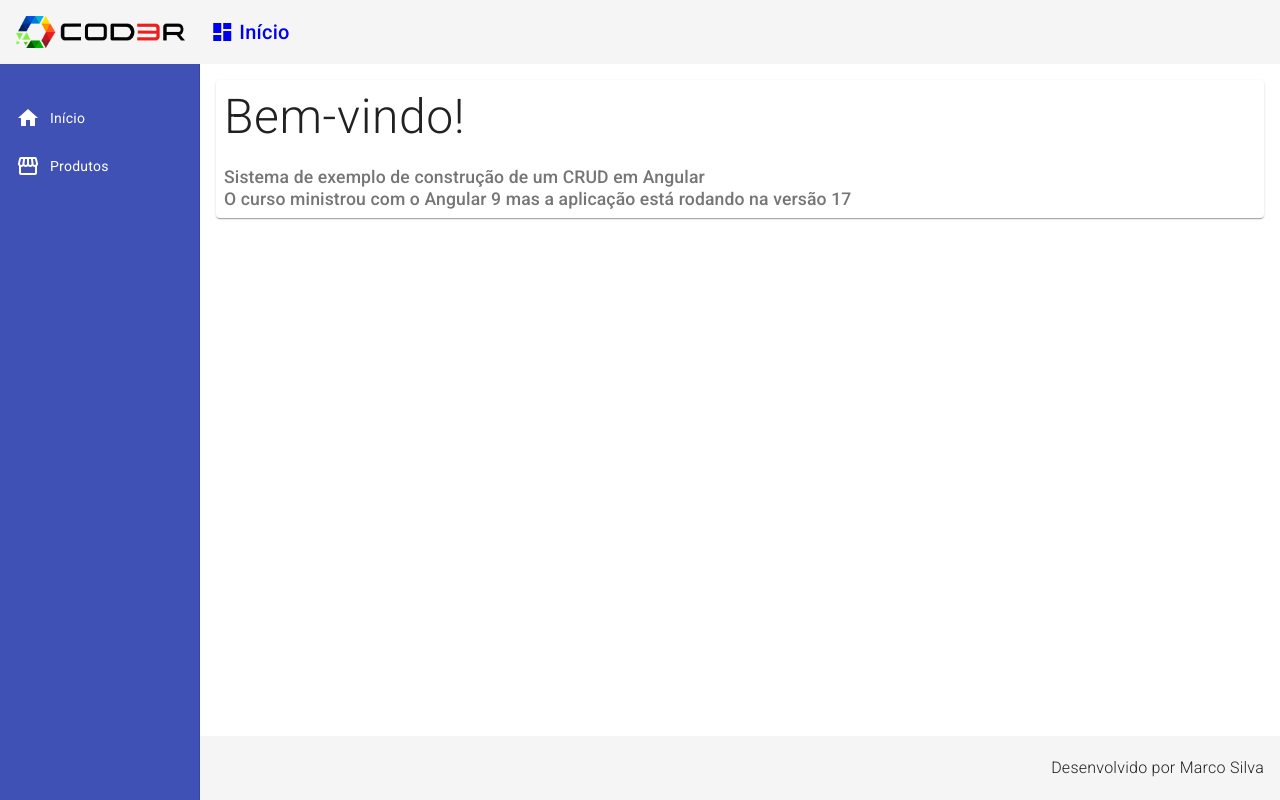
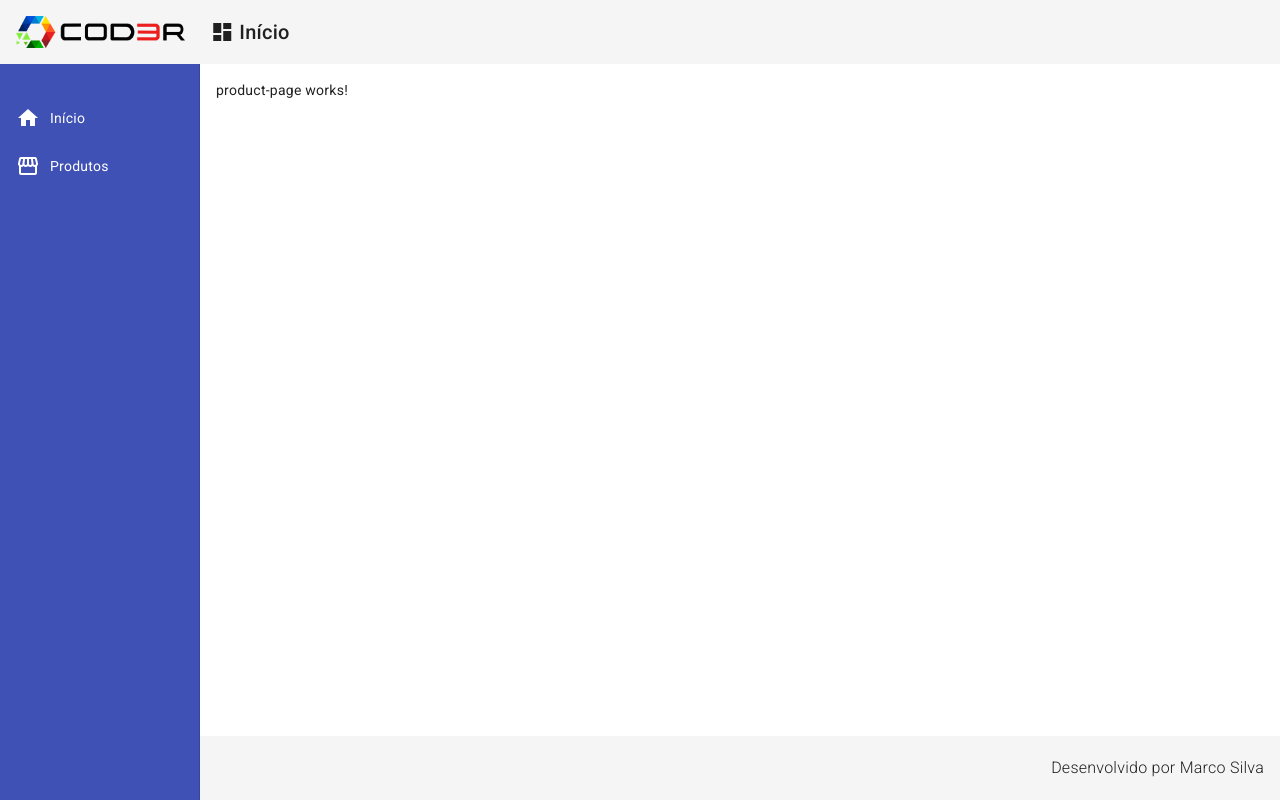
Before and after one commit to MarcoSilva0/angular-product-crud-app, an Angular app: page /products in a window 1280 px wide. Before the commit this address led to /. Built offline with nearby package versions, Linux system fonts and the light colour scheme.

Commit message:
feat: add router config and navigation

```diff
--- a/src/app/app.component.html
+++ b/src/app/app.component.html
@@ -1,4 +1,3 @@
 <app-header></app-header>
 <app-nav></app-nav>
-<router-outlet></router-outlet>
 <app-footer></app-footer>
--- a/src/app/app.component.ts
+++ b/src/app/app.component.ts
@@ -1,6 +1,5 @@
 import { Component } from "@angular/core";
 import { CommonModule } from "@angular/common";
-import { RouterOutlet } from "@angular/router";
 import { HeaderComponent } from "./components/template/header/header.component";
 
 import { MatToolbarModule } from "@angular/material/toolbar";
@@ -12,7 +11,6 @@ import { NavComponent } from "./components/template/nav/nav.component";
   standalone: true,
   imports: [
     CommonModule,
-    RouterOutlet,
     HeaderComponent,
     MatToolbarModule,
     FooterComponent,
@@ -20,6 +18,4 @@ import { NavComponent } from "./components/template/nav/nav.component";
   ],
   templateUrl: "app.component.html",
 })
-export class AppComponent {
-  title = "app";
-}
+export class AppComponent {}
--- a/src/app/app.routes.ts
+++ b/src/app/app.routes.ts
@@ -1,3 +1,14 @@
-import { Routes } from '@angular/router';
+import { Routes } from "@angular/router";
+import { HomeComponent } from "./views/home/home.component";
+import { ProductPageComponent } from "./views/product-page/product-page.component";
 
-export const routes: Routes = [];
+export const routes: Routes = [
+  {
+    path: "",
+    component: HomeComponent,
+  },
+  {
+    path: "products",
+    component: ProductPageComponent,
+  },
+];
--- a/src/app/components/template/header/header.component.html
+++ b/src/app/components/template/header/header.component.html
@@ -1,11 +1,11 @@
 <mat-toolbar class="header mat-elevation-z4">
   <span>
-    <a href="#">
+    <a routerLink="/">
       <img class="logo" src="assets/img/logo.png" alt="Logo" />
     </a>
   </span>
   <span class="title-group">
-    <a href="#">
+    <a>
       <i class="material-icons">dashboard</i>
       Início
     </a>
--- a/src/app/components/template/nav/nav.component.html
+++ b/src/app/components/template/nav/nav.component.html
@@ -7,17 +7,23 @@
     fixedTopGap="64"
   >
     <mat-nav-list class="nav-list">
-      <a class="mdc-list-item nav-links mat-mdc-list-item-interactive mat-mdc-list-item-single-line mdc-list-item--with-one-line nav-links v-middle">
+      <a
+        routerLink="/"
+        class="mdc-list-item nav-links mat-mdc-list-item-interactive mat-mdc-list-item-single-line mdc-list-item--with-one-line nav-links v-middle"
+      >
         <i class="material-icons"> home </i>
         Início
       </a>
-      <a class="mdc-list-item nav-links mat-mdc-list-item-interactive mat-mdc-list-item-single-line mdc-list-item--with-one-line nav-links v-middle">
+      <a
+        routerLink="/products"
+        class="mdc-list-item nav-links mat-mdc-list-item-interactive mat-mdc-list-item-single-line mdc-list-item--with-one-line nav-links v-middle"
+      >
         <i class="material-icons"> storefront </i>
         Produtos
       </a>
     </mat-nav-list>
   </mat-sidenav>
   <mat-sidenav-content class="content">
-    <app-home></app-home>
+    <router-outlet></router-outlet>
   </mat-sidenav-content>
 </mat-sidenav-container>
--- /dev/null
+++ b/src/app/views/product-page/product-page.component.html
@@ -0,0 +1 @@
+<p>product-page works!</p>
```
Also changed, not shown: src/app/components/template/header/header.component.ts (+8 -9 lines), src/app/components/template/nav/nav.component.ts (+9 -2 lines), src/app/views/product-page/product-page.component.ts (added, +12 -0 lines), src/app/views/product-page/product-page.component.css (added).
